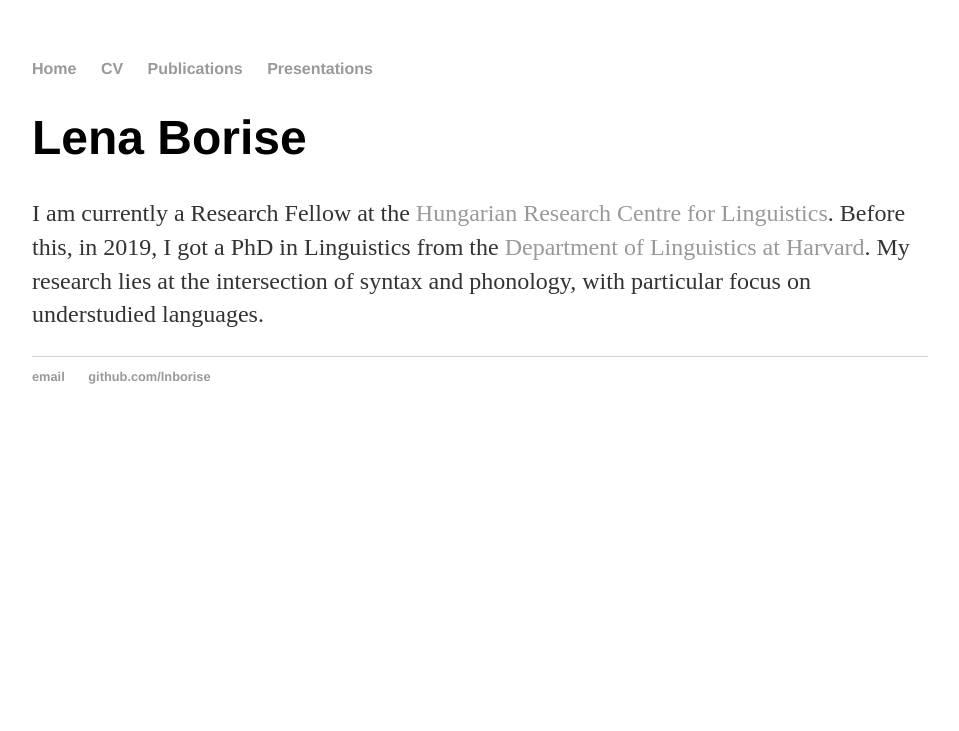
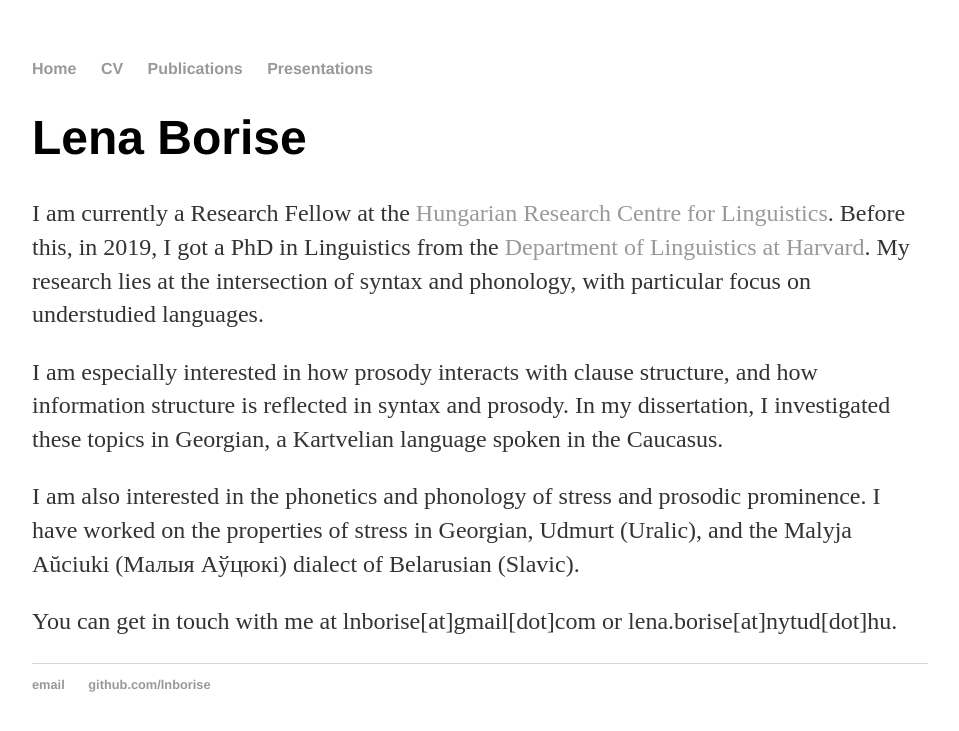
Before and after one commit to lnborise/lnborise.github.io, a Jekyll site: the page built from index.html, in a window 1280 px wide. Shown: the top 731 px of the page, without its empty margins (160-1119 px from the left). Built offline with Jekyll 4.4.1, drawn with Linux system fonts in a browser that asks for light colours.

Commit message:
Update index.html

```diff
--- a/index.html
+++ b/index.html
@@ -4,5 +4,8 @@ title: Lena Borise
 ---
 <div class="blurb">
 	<h1>Lena Borise</h1>
-	<p>I am currently a Research Fellow at the <a href="http://www.nytud.hu/eng/index.html">Hungarian Research Centre for Linguistics</a>. Before this, in 2019, I got a PhD in Linguistics from the <a href="https://linguistics.fas.harvard.edu/">Department of Linguistics at Harvard</a>. My research lies at the intersection of syntax and phonology, with particular focus on understudied languages.
+	<p>I am currently a Research Fellow at the <a href="http://www.nytud.hu/eng/index.html">Hungarian Research Centre for Linguistics</a>. Before this, in 2019, I got a PhD in Linguistics from the <a href="https://linguistics.fas.harvard.edu/">Department of Linguistics at Harvard</a>. My research lies at the intersection of syntax and phonology, with particular focus on understudied languages.</p>
+	<p>I am especially interested in how prosody interacts with clause structure, and how information structure is reflected in syntax and prosody. In my dissertation, I investigated these topics in Georgian, a Kartvelian language spoken in the Caucasus.</p>
+	<p>I am also interested in the phonetics and phonology of stress and prosodic prominence. I have worked on the properties of stress in Georgian, Udmurt (Uralic), and the Malyja Aŭciuki (Малыя Аўцюкі) dialect of Belarusian (Slavic).</p>
+	<p>You can get in touch with me at lnborise[at]gmail[dot]com or lena.borise[at]nytud[dot]hu.
 </div><!-- /.blurb -->
```
